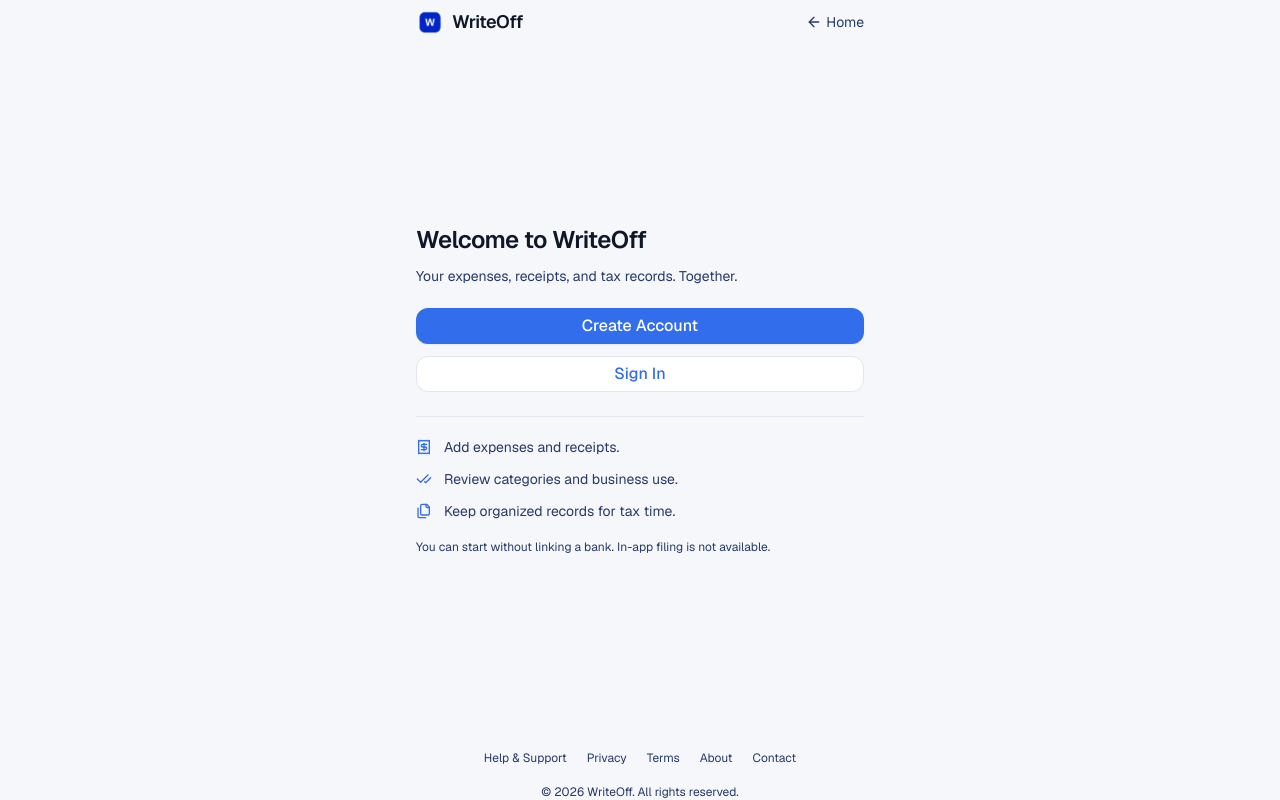
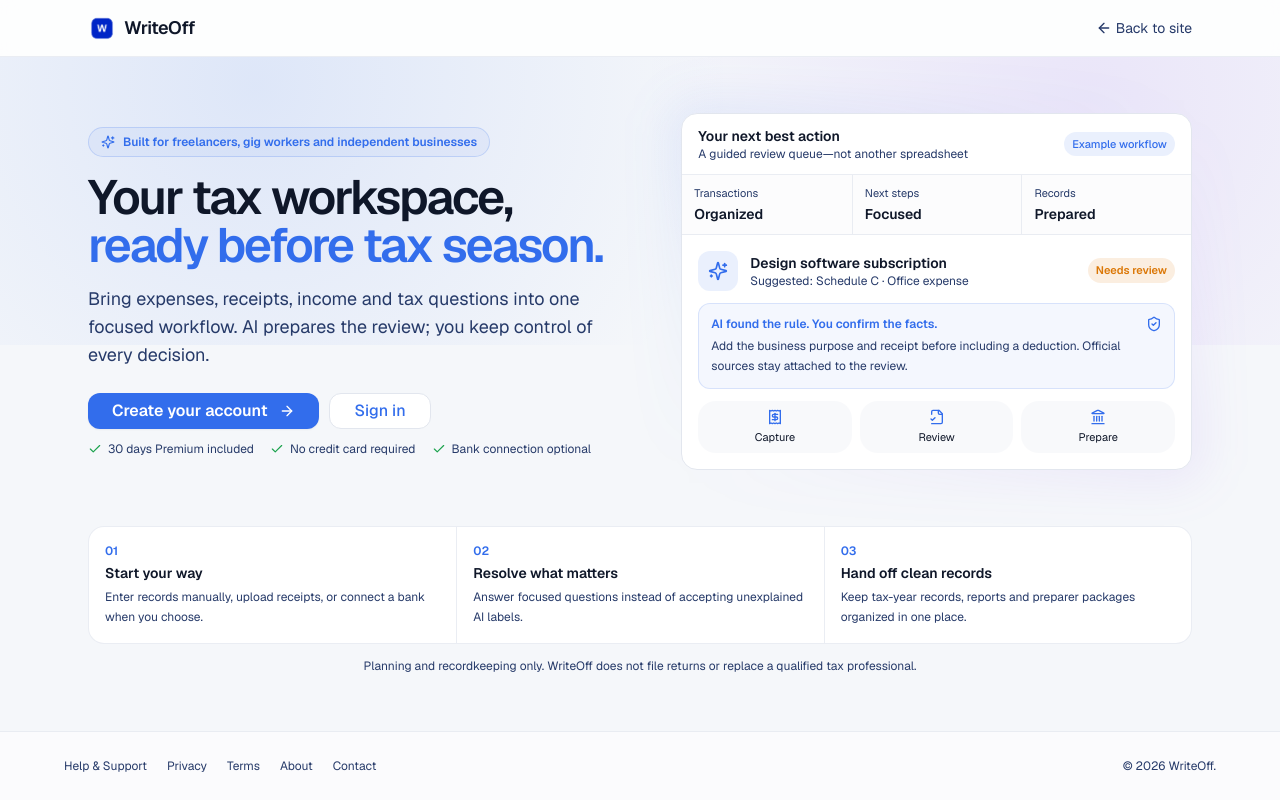
Before and after one commit to pratz456/TestOffwrite, a Next.js app: page /welcome in a window 1280 px wide. Built offline with nearby package versions, Linux system fonts and the light colour scheme; no server answers.

Commit message:
feat(welcome): launch guided product introduction
Co-authored-by: pratz456 <pratz456@users.noreply.github.com>

```diff
--- a/components/home-content.tsx
+++ b/components/home-content.tsx
@@ -2,39 +2,129 @@ import { Button } from '@/components/ui/button';
 import writeOffLogo from '@/public/writeofflogo.png';
 import Image from 'next/image';
 import Link from 'next/link';
-import { ArrowLeft, CheckCheck, Files, Receipt } from 'lucide-react';
+import {
+  ArrowLeft,
+  ArrowRight,
+  Check,
+  FileCheck2,
+  Landmark,
+  Receipt,
+  ShieldCheck,
+  Sparkles,
+} from 'lucide-react';
 
 export function HomeContent() {
   return (
-    <main className="flex min-h-svh flex-col bg-background px-4 py-5 text-foreground safe-area-inset-top safe-area-inset-bottom sm:px-6">
-      <div className="mx-auto flex w-full max-w-md items-center justify-between gap-3">
+    <div className="flex min-h-svh flex-col overflow-x-hidden bg-background text-foreground safe-area-inset-top safe-area-inset-bottom">
+      <header className="border-b border-border/70 bg-card/80 backdrop-blur">
+        <div className="mx-auto flex h-14 w-full max-w-6xl items-center justify-between gap-3 px-4 sm:px-6">
           <Link href="/" className="inline-flex min-h-11 items-center gap-2" aria-label="WriteOff home">
             <Image src={writeOffLogo} alt="" width={28} height={28} className="rounded-md" />
             <span className="text-lg font-semibold tracking-tight">WriteOff</span>
           </Link>
           <Link href="/" className="inline-flex min-h-11 items-center gap-1 text-sm text-muted-foreground hover:text-foreground">
-          <ArrowLeft className="h-4 w-4" aria-hidden="true" />Home
+            <ArrowLeft className="h-4 w-4" aria-hidden="true" />Back to site
           </Link>
         </div>
+      </header>
 
-      <div className="mx-auto flex w-full max-w-md flex-1 flex-col justify-center py-6">
-        <h1 className="text-2xl font-semibold tracking-tight">Welcome to WriteOff</h1>
-        <p className="mt-2 text-sm leading-6 text-muted-foreground">Your expenses, receipts, and tax records. Together.</p>
+      <main className="relative flex-1">
+        <div className="pointer-events-none absolute inset-x-0 top-0 h-72 bg-[radial-gradient(circle_at_20%_10%,hsl(var(--primary)/0.12),transparent_45%),radial-gradient(circle_at_85%_15%,hsl(var(--info)/0.10),transparent_40%)]" aria-hidden="true" />
+        <section className="relative mx-auto grid w-full max-w-6xl items-center gap-6 px-4 py-7 sm:px-6 sm:py-10 lg:grid-cols-[1.04fr_.96fr] lg:gap-10 lg:py-14">
+          <div>
+            <div className="inline-flex items-center gap-2 rounded-full border border-primary/20 bg-primary/5 px-3 py-1.5 text-xs font-semibold text-primary">
+              <Sparkles className="h-3.5 w-3.5" aria-hidden="true" />
+              Built for freelancers, gig workers and independent businesses
+            </div>
+            <h1 className="mt-4 max-w-xl text-4xl font-semibold leading-[1.02] tracking-[-0.045em] sm:text-5xl">
+              Your tax workspace,
+              <span className="block text-primary">ready before tax season.</span>
+            </h1>
+            <p className="mt-4 max-w-xl text-base leading-7 text-muted-foreground sm:text-lg">
+              Bring expenses, receipts, income and tax questions into one focused workflow. AI prepares the review; you keep control of every decision.
+            </p>
 
-        <div className="mt-5 grid gap-3">
-          <Button asChild className="h-12 w-full rounded-xl text-base font-medium"><Link href="/auth/sign-up">Create Account</Link></Button>
-          <Button asChild variant="outline" className="h-12 w-full rounded-xl text-base font-medium"><Link href="/auth/login">Sign In</Link></Button>
+            <div className="mt-6 flex flex-col gap-2.5 sm:flex-row">
+              <Button asChild className="h-12 rounded-xl px-6 text-base font-semibold">
+                <Link href="/auth/sign-up">Create your account <ArrowRight className="ml-1 h-4 w-4" aria-hidden="true" /></Link>
+              </Button>
+              <Button asChild variant="outline" className="h-12 rounded-xl px-6 text-base font-medium">
+                <Link href="/auth/login">Sign in</Link>
+              </Button>
+            </div>
+            <div className="mt-3 flex flex-wrap gap-x-4 gap-y-2 text-xs text-muted-foreground">
+              {['30 days Premium included', 'No credit card required', 'Bank connection optional'].map(item => (
+                <span key={item} className="inline-flex items-center gap-1.5"><Check className="h-3.5 w-3.5 text-[hsl(var(--success))]" aria-hidden="true" />{item}</span>
+              ))}
+            </div>
           </div>
 
-        <ul className="mt-6 space-y-3 border-t border-border pt-5 text-sm text-muted-foreground" aria-label="Your workflow">
-          <li className="flex items-center gap-3"><Receipt className="h-4 w-4 shrink-0 text-primary" aria-hidden="true" />Add expenses and receipts.</li>
-          <li className="flex items-center gap-3"><CheckCheck className="h-4 w-4 shrink-0 text-primary" aria-hidden="true" />Review categories and business use.</li>
-          <li className="flex items-center gap-3"><Files className="h-4 w-4 shrink-0 text-primary" aria-hidden="true" />Keep organized records for tax time.</li>
-        </ul>
-        <p className="mt-4 text-xs leading-5 text-muted-foreground">You can start without linking a bank. In-app filing is not available.</p>
+          <div className="relative">
+            <div className="absolute -inset-3 rounded-[28px] bg-gradient-to-br from-primary/10 via-transparent to-[hsl(var(--info)/0.10)] blur-xl" aria-hidden="true" />
+            <div className="relative overflow-hidden rounded-2xl border border-border bg-card shadow-[var(--shadow-soft)]" role="group" aria-label="WriteOff example product workflow">
+              <div className="flex items-center justify-between border-b border-border/70 px-4 py-3">
+                <div>
+                  <p className="text-sm font-semibold">Your next best action</p>
+                  <p className="text-xs text-muted-foreground">A guided review queue—not another spreadsheet</p>
                 </div>
+                <span className="rounded-full bg-primary/10 px-2 py-1 text-[11px] font-medium text-primary">Example workflow</span>
+              </div>
+              <div className="grid grid-cols-3 divide-x divide-border/70 border-b border-border/70 bg-muted/25">
+                {[['Transactions', 'Organized'], ['Next steps', 'Focused'], ['Records', 'Prepared']].map(([label, value]) => (
+                  <div key={label} className="px-3 py-2.5">
+                    <p className="text-[11px] text-muted-foreground">{label}</p>
+                    <p className="mt-0.5 text-sm font-semibold">{value}</p>
+                  </div>
+                ))}
+              </div>
+              <div className="space-y-3 p-4">
+                <div className="flex items-center gap-3">
+                  <div className="flex h-10 w-10 shrink-0 items-center justify-center rounded-xl bg-primary/10 text-primary">
+                    <Sparkles className="h-5 w-5" aria-hidden="true" />
+                  </div>
+                  <div className="min-w-0 flex-1">
+                    <p className="truncate text-sm font-semibold">Design software subscription</p>
+                    <p className="text-xs text-muted-foreground">Suggested: Schedule C · Office expense</p>
+                  </div>
+                  <span className="shrink-0 rounded-full bg-[hsl(var(--warning)/0.12)] px-2 py-1 text-[11px] font-semibold text-[hsl(var(--warning))]">Needs review</span>
+                </div>
+                <div className="rounded-xl border border-primary/15 bg-primary/5 p-3">
+                  <div className="flex items-center justify-between gap-3">
+                    <p className="text-xs font-semibold text-primary">AI found the rule. You confirm the facts.</p>
+                    <ShieldCheck className="h-4 w-4 shrink-0 text-primary" aria-hidden="true" />
+                  </div>
+                  <p className="mt-1 text-xs leading-5 text-muted-foreground">Add the business purpose and receipt before including a deduction. Official sources stay attached to the review.</p>
+                </div>
+                <div className="grid grid-cols-3 gap-2 text-center text-[11px]">
+                  <div className="rounded-lg bg-muted/50 p-2"><Receipt className="mx-auto mb-1 h-4 w-4 text-primary" aria-hidden="true" />Capture</div>
+                  <div className="rounded-lg bg-muted/50 p-2"><FileCheck2 className="mx-auto mb-1 h-4 w-4 text-primary" aria-hidden="true" />Review</div>
+                  <div className="rounded-lg bg-muted/50 p-2"><Landmark className="mx-auto mb-1 h-4 w-4 text-primary" aria-hidden="true" />Prepare</div>
+                </div>
+              </div>
+            </div>
+          </div>
+        </section>
 
-      <footer className="mx-auto w-full max-w-md">
+        <section className="relative mx-auto w-full max-w-6xl px-4 pb-7 sm:px-6 sm:pb-10" aria-label="How WriteOff helps">
+          <div className="grid overflow-hidden rounded-2xl border border-border/70 bg-card shadow-[var(--shadow-tight)] md:grid-cols-3 md:divide-x md:divide-border/70">
+            {[
+              ['01', 'Start your way', 'Enter records manually, upload receipts, or connect a bank when you choose.'],
+              ['02', 'Resolve what matters', 'Answer focused questions instead of accepting unexplained AI labels.'],
+              ['03', 'Hand off clean records', 'Keep tax-year records, reports and preparer packages organized in one place.'],
+            ].map(([step, title, detail]) => (
+              <div key={step} className="border-b border-border/70 p-4 last:border-0 md:border-b-0">
+                <p className="text-xs font-semibold text-primary">{step}</p>
+                <h2 className="mt-1 text-sm font-semibold">{title}</h2>
+                <p className="mt-1 text-xs leading-5 text-muted-foreground">{detail}</p>
+              </div>
+            ))}
+          </div>
+          <p className="mt-3 text-center text-xs leading-5 text-muted-foreground">Planning and recordkeeping only. WriteOff does not file returns or replace a qualified tax professional.</p>
+        </section>
+      </main>
+
+      <footer className="border-t border-border/70 bg-card/60 px-4 sm:px-6">
+        <div className="mx-auto flex w-full max-w-6xl flex-col items-center justify-between gap-1 py-3 sm:flex-row">
           <nav className="flex flex-wrap items-center justify-center gap-x-5" aria-label="Support and policies">
             <Link href="/help" prefetch={false} className="inline-flex min-h-11 items-center text-xs text-muted-foreground hover:text-foreground">Help & Support</Link>
             <Link href="/privacy" prefetch={false} className="inline-flex min-h-11 items-center text-xs text-muted-foreground hover:text-foreground">Privacy</Link>
@@ -42,8 +132,9 @@ export function HomeContent() {
             <Link href="/about" prefetch={false} className="inline-flex min-h-11 items-center text-xs text-muted-foreground hover:text-foreground">About</Link>
             <a href="mailto:writeoffapp@gmail.com" className="inline-flex min-h-11 items-center text-xs text-muted-foreground hover:text-foreground">Contact</a>
           </nav>
-        <p className="mt-1 text-center text-xs text-muted-foreground">© {new Date().getFullYear()} WriteOff. All rights reserved.</p>
+          <p className="text-center text-xs text-muted-foreground">© {new Date().getFullYear()} WriteOff.</p>
+        </div>
       </footer>
-    </main>
+    </div>
   );
 }
```
Lines whose indentation alone changed are shown as unchanged.
